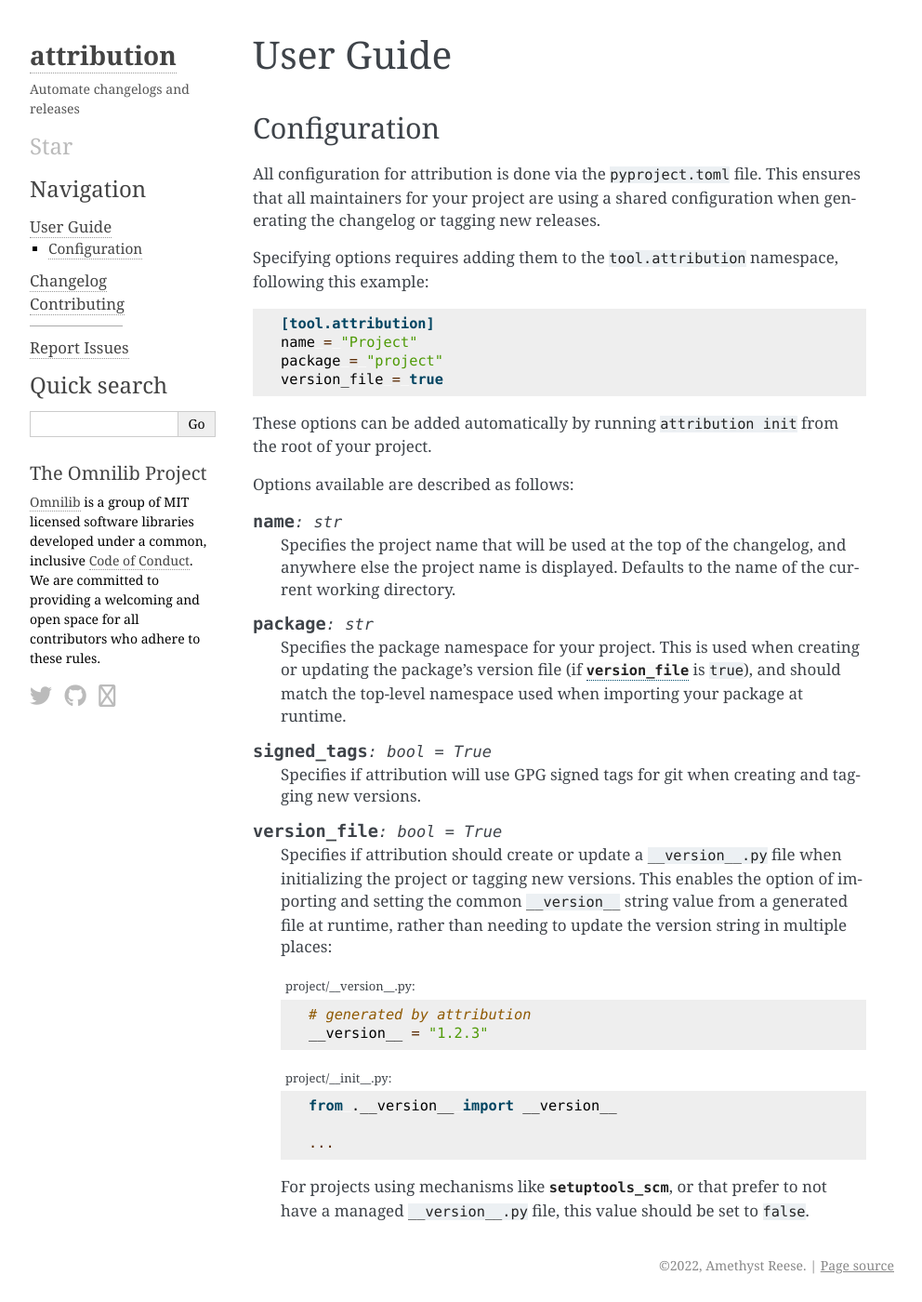
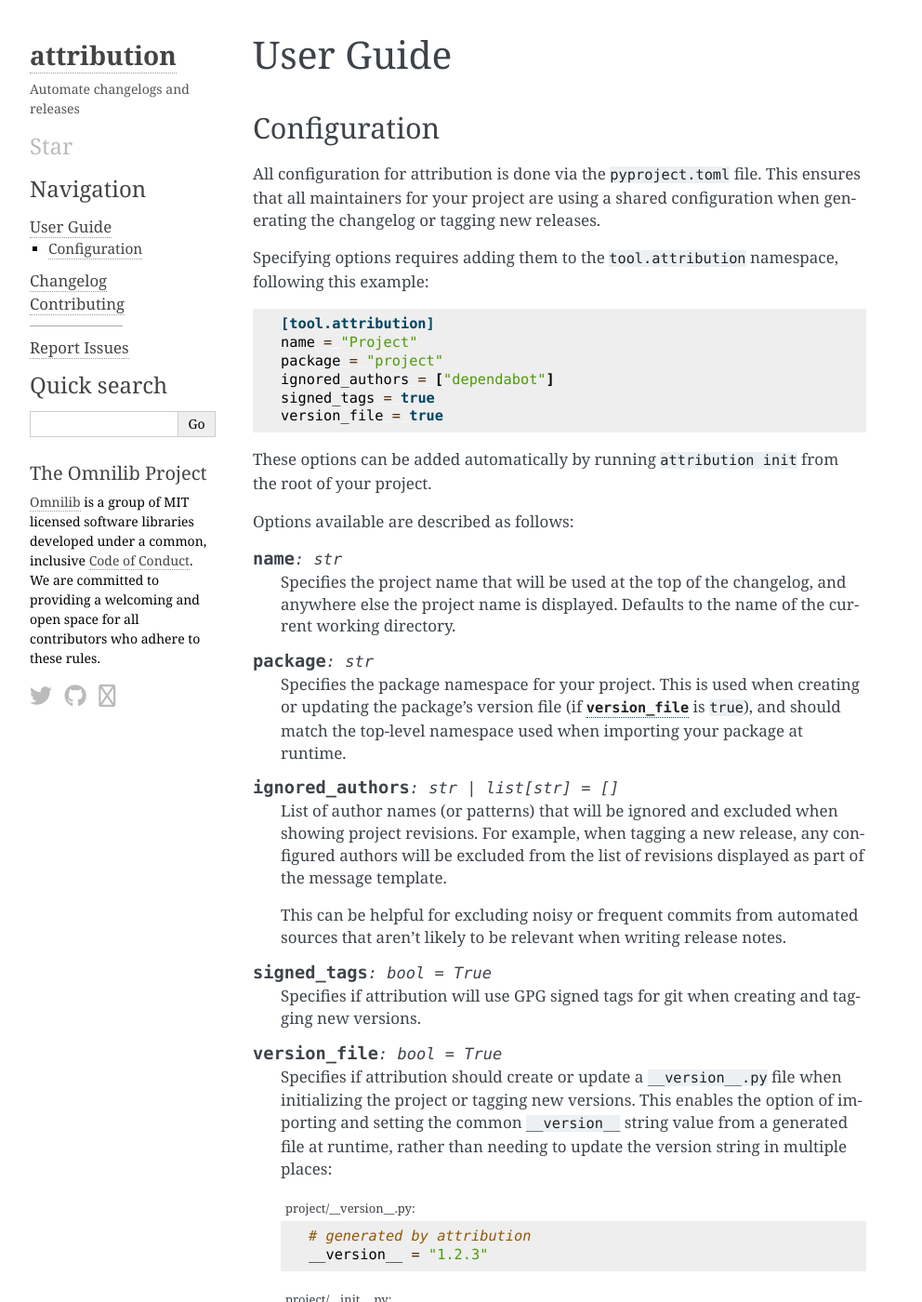
Before and after one commit to omnilib/attribution, a Sphinx documentation site: the page built from docs/guide.rst, in a window 1280 px wide and 1400 px high. Shown: the whole window at 93% size, without its empty margins (148-1140 px from the left). Built offline with Sphinx 7.4.7, drawn with Linux system fonts in a browser that asks for light colours; nearby versions of some CDN libraries.

Commit message:
Documentation for ignored_authors option

```diff
--- a/docs/guide.rst
+++ b/docs/guide.rst
@@ -16,6 +16,8 @@ following this example:
     [tool.attribution]
     name = "Project"
     package = "project"
+    ignored_authors = ["dependabot"]
+    signed_tags = true
     version_file = true
 
 These options can be added automatically by running ``attribution init`` from
@@ -37,6 +39,18 @@ Options available are described as follows:
     creating or updating the package's version file (if :attr:`version_file`
     is ``true``), and should match the top-level namespace used when importing
     your package at runtime.
+
+.. attribute:: ignored_authors
+    :type: str | list[str]
+    :value: []
+
+    List of author names (or patterns) that will be ignored and excluded when
+    showing project revisions. For example, when tagging a new release, any
+    configured authors will be excluded from the list of revisions displayed
+    as part of the message template.
+
+    This can be helpful for excluding noisy or frequent commits from automated
+    sources that aren't likely to be relevant when writing release notes.
 
 .. attribute:: signed_tags
     :type: bool
```
Also changed, not shown: 1 other file.
